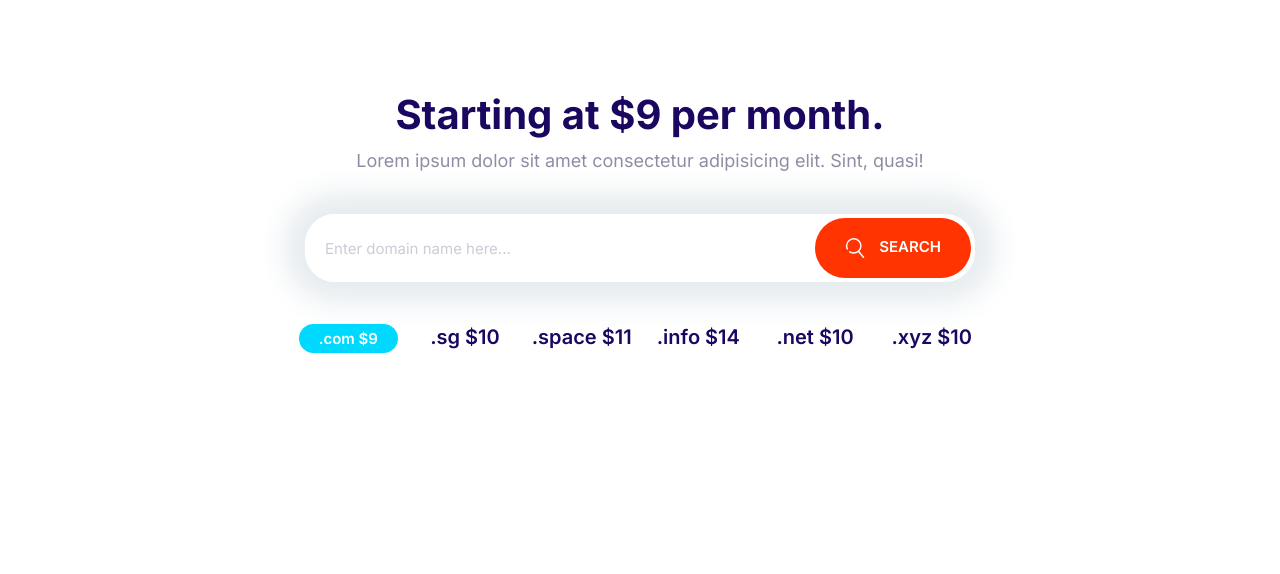
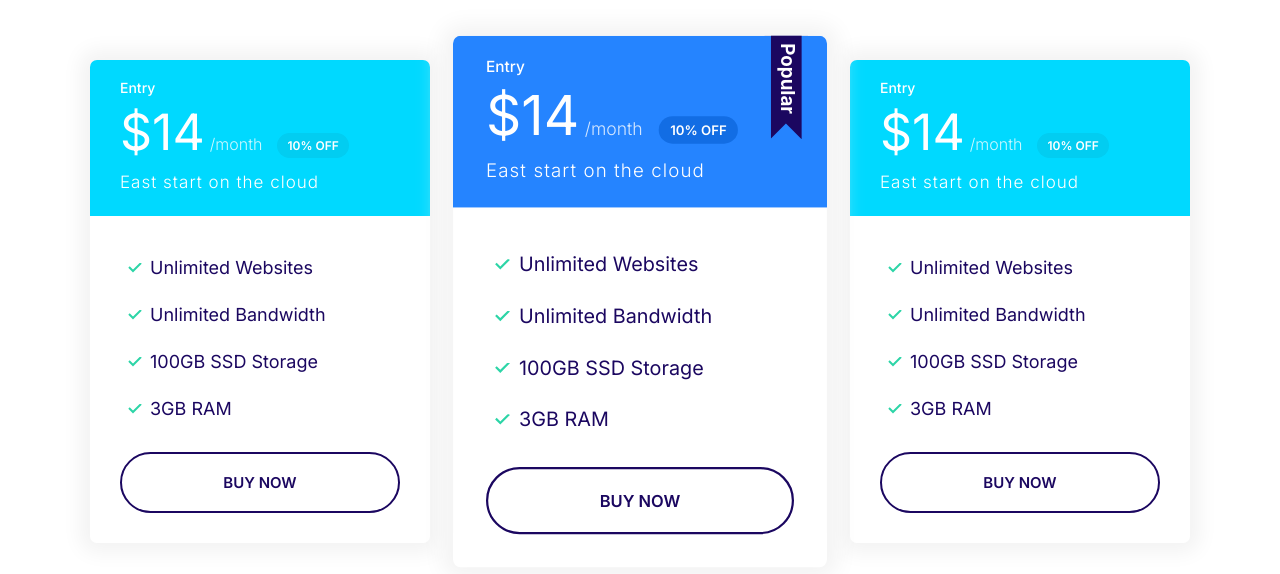
Before and after one commit to skeltonskelter/Skelterfy, a plain HTML site: page index.html in a window 1280 px wide. Drawn offline with Linux system fonts and the light colour scheme.

Commit message:
Build the plan block components.

```diff
--- a/css/styles.css
+++ b/css/styles.css
@@ -106,7 +106,7 @@ a {
   border-radius: 20px;
   font-size: 2rem;
   font-weight: 600;
-  padding: 0.5rem 2rem;
+  padding: 0.5rem 1rem;
   white-space: nowrap;
 }
 
@@ -320,7 +320,7 @@ a {
 /* Cards */
 
 .card {
-  box-shadow: 0 0 20px 20px #f3f3f3;
+  box-shadow: 0 0 20px 10px #f3f3f3;
   overflow: hidden;
   border-radius: 7px;
 }
@@ -340,7 +340,19 @@ a {
   color: var(--color-text);
 }
 
+.card--primary .badge--primary {
+  background: #126de4;
+}
+
+.card--secondary .badge--secondary {
+  background: #02cdf1;
+}
+
 /* Plans */
+
+.plan {
+  transition: transform 0.2s ease-out;
+}
 
 .plan__name {
   color: var(--color-text);
@@ -369,6 +381,11 @@ a {
 
 .plan .list__item {
   margin-bottom: 2rem;
+  list-style-type: none;
+}
+
+.plan--popular {
+  transform: scale(1.1);
 }
 
 .plan--popular .card__header {
@@ -382,6 +399,14 @@ a {
   right: 5%;
   top: -6px;
   width: 40px;
+}
+
+.plan:hover {
+  transform: scale(1.05);
+}
+
+.plan--popular:hover {
+  transform: scale(1.15);
 }
 
 @media screen and (min-width: 1024px) {
@@ -765,3 +790,14 @@ a {
     grid-template-columns: repeat(auto-fit, minmax(10rem, 1fr));
   }
 }
+
+/* Plans Block */
+
+.block-plans .grid {
+  gap: 8rem 4rem;
+}
+
+.block-plans .card {
+  max-width: 500px;
+  margin: 0 auto;
+}
--- a/index.html
+++ b/index.html
@@ -15,34 +15,69 @@
     <link rel="stylesheet" href="css/styles.css" />
   </head>
   <body>
-    <section class="block container block-domain">
-      <header class="block__header">
-        <h2>Starting at $9 per month.</h2>
-        <p>
-          Lorem ipsum dolor sit amet consectetur adipisicing elit. Sint, quasi!
-        </p>
-      </header>
-      <div class="input-group">
-        <input
-          type="text"
-          class="input"
-          placeholder="Enter domain name here..."
-        />
-        <button class="btn btn--accent">
-          <svg class="icon icon--white">
-            <use xlink:href="images/sprite.svg#search"></use>
-          </svg>
-          Search
-        </button>
+    <section class="block container block-plans">
+      <div class="grid grid--cols-3">
+        <div class="plan">
+          <div class="card card--secondary">
+            <header class="card__header">
+              <h3 class="plan__name">Entry</h3>
+              <span class="plan__price">$14</span>
+              <span class="plan__billing-cycle">/month</span>
+              <span class="badge badge--secondary badge--small">10% OFF </span>
+              <span class="plan__description">East start on the cloud </span>
+            </header>
+            <div class="card__body">
+              <ul class="list list--tick">
+                <li class="list__item">Unlimited Websites</li>
+                <li class="list__item">Unlimited Bandwidth</li>
+                <li class="list__item">100GB SSD Storage</li>
+                <li class="list__item">3GB RAM</li>
+              </ul>
+              <button class="btn btn--outline btn--block">Buy Now</button>
+            </div>
+          </div>
+        </div>
+        <div class="plan plan--popular">
+          <div class="card card--primary">
+            <header class="card__header">
+              <h3 class="plan__name">Entry</h3>
+              <span class="plan__price">$14</span>
+              <span class="plan__billing-cycle">/month</span>
+              <span class="badge badge--primary badge--small">10% OFF </span>
+              <span class="plan__description">East start on the cloud </span>
+            </header>
+            <div class="card__body">
+              <ul class="list list--tick">
+                <li class="list__item">Unlimited Websites</li>
+                <li class="list__item">Unlimited Bandwidth</li>
+                <li class="list__item">100GB SSD Storage</li>
+                <li class="list__item">3GB RAM</li>
+              </ul>
+              <button class="btn btn--outline btn--block">Buy Now</button>
+            </div>
+          </div>
+        </div>
+        <div class="plan">
+          <div class="card card--secondary">
+            <header class="card__header">
+              <h3 class="plan__name">Entry</h3>
+              <span class="plan__price">$14</span>
+              <span class="plan__billing-cycle">/month</span>
+              <span class="badge badge--secondary badge--small">10% OFF </span>
+              <span class="plan__description">East start on the cloud </span>
+            </header>
+            <div class="card__body">
+              <ul class="list list--tick">
+                <li class="list__item">Unlimited Websites</li>
+                <li class="list__item">Unlimited Bandwidth</li>
+                <li class="list__item">100GB SSD Storage</li>
+                <li class="list__item">3GB RAM</li>
+              </ul>
+              <button class="btn btn--outline btn--block">Buy Now</button>
+            </div>
+          </div>
+        </div>
       </div>
-      <ul class="list block-domain__prices">
-        <li><span class="badge badge--secondary">.com $9</span></li>
-        <li>.sg $10</li>
-        <li>.space $11</li>
-        <li>.info $14</li>
-        <li>.net $10</li>
-        <li>.xyz $10</li>
-      </ul>
     </section>
     <script src="js/main.js"></script>
   </body>
```
Also changed, not shown: components/block-plans.html (added, +65 -0 lines), components/plans.html (+4 -6 lines).
